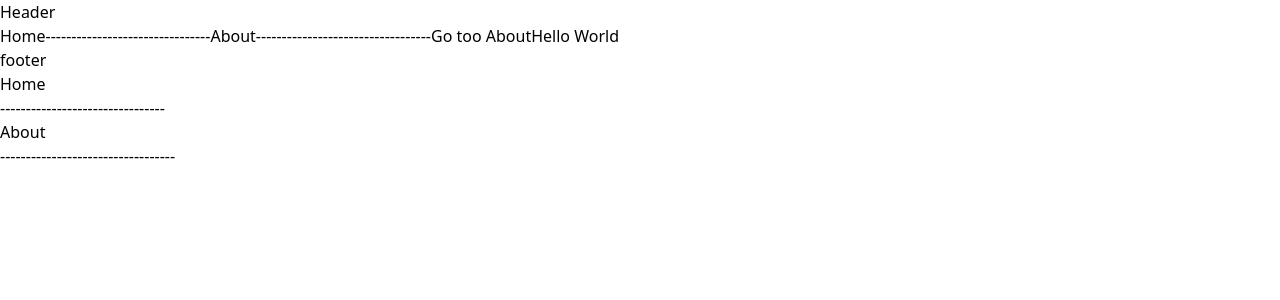
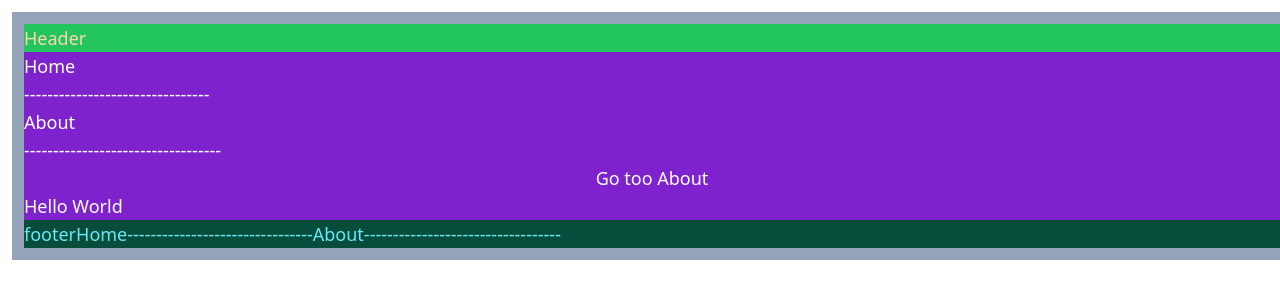
Before and after one commit to Gamer1982/nuxt3-ts-mini, a Nuxt app: page / in a window 1280 px wide. Shown: the top 300 px of the page. Built offline with nearby package versions, Linux system fonts and the light colour scheme.

Commit message:
css test

```diff
--- a/components/nuxt2023-count.vue
+++ b/components/nuxt2023-count.vue
@@ -1,5 +1,5 @@
 <template>
-    <div>
+    <div class="flex grow">
         <button @click="count++">increment</button>
         <p>{{ count }}</p>
         <button @click="count--">decrement</button>
--- a/layouts/default.vue
+++ b/layouts/default.vue
@@ -1,12 +1,12 @@
 <template>
-    <div>
-        <header>
+    <div class="text-lg container flex flex-col p-3 m-3 justify-between bg-slate-400">
+        <header class="bg-green-500 flex text-orange-200 ">
             <h2>Header</h2>
         </header>
-        <main class="flex ">
+        <main class="flex bg-purple-700 text-white flex-col justify-around grow">
             <slot />
         </main>
-        <footer>
+        <footer class="flex bg-emerald-900 text-cyan-300  ">
             <h2>footer</h2>
             <NuxtLink to="/">Home</NuxtLink>
             <p>--------------------------------</p>
```
